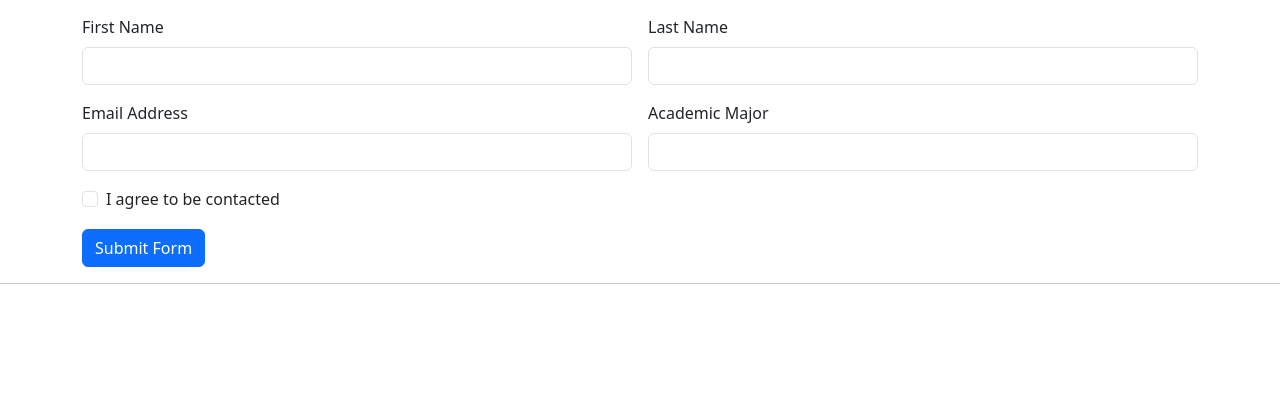
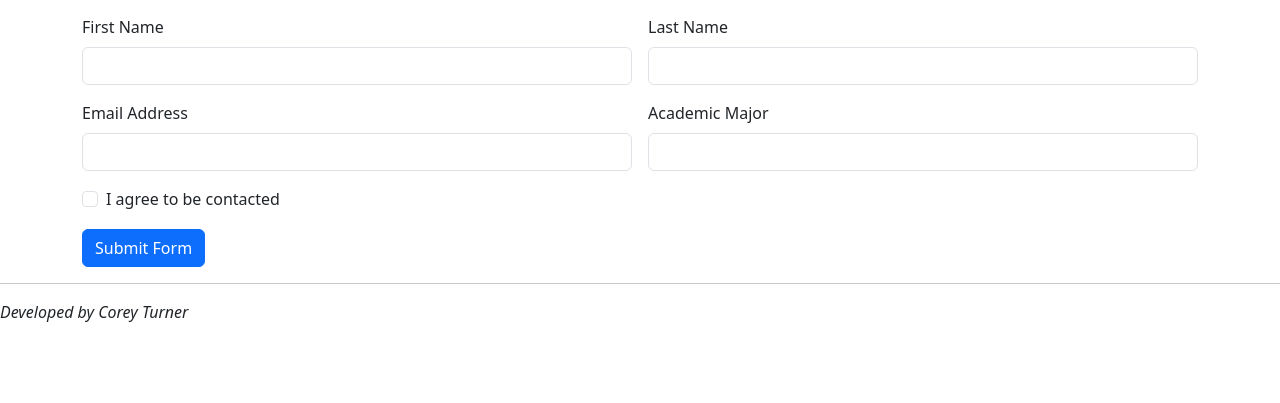
Before and after one commit to cturne11/helloWorld, a Flask app: page /contact in a window 1280 px wide. Shown: the part 132-535 px from the top of the page. Run offline with Flask 3, Linux system fonts and the light colour scheme.

Commit message:
Addition of my name to each page.

```diff
--- a/templates/base.html
+++ b/templates/base.html
@@ -30,5 +30,7 @@
 
     <hr>
 
+<em>Developed by Corey Turner</em>
+
 </body>
 </html>
--- a/templates/contact.html
+++ b/templates/contact.html
@@ -84,6 +84,7 @@
 
 </form>
 
+
 {% endif %}
 
 {% endblock %}
```
